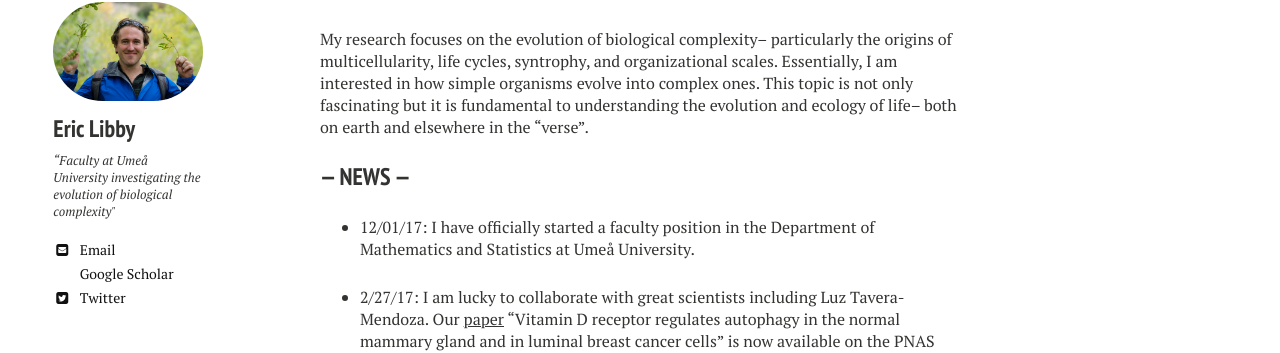
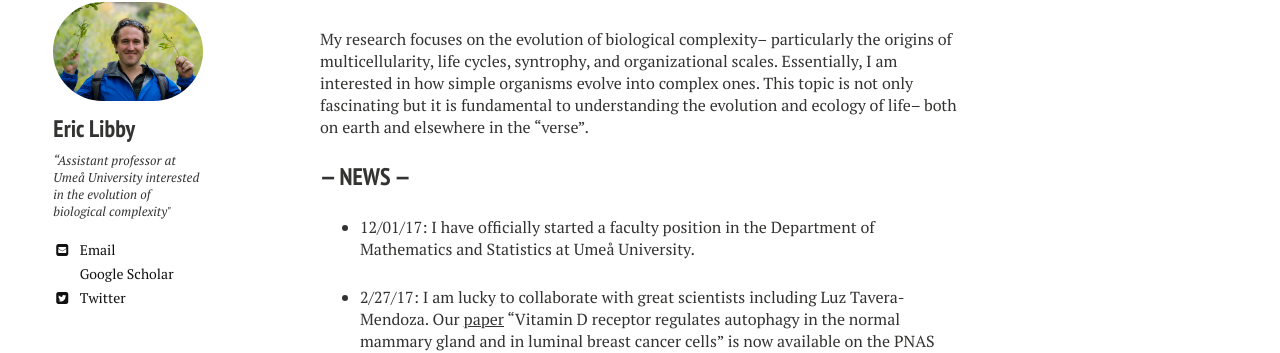
Before and after one commit to ericlibby/oldweb, a Jekyll site: the page built from index.md, in a window 1280 px wide. Shown: the part 439-792 px from the top of the page. Built offline with Jekyll 4.4.1, drawn with Linux system fonts in a browser that asks for light colours; nearby versions of some CDN libraries.

Commit message:
update bio

```diff
--- a/_config.yml
+++ b/_config.yml
@@ -49,7 +49,7 @@ owner:
   avatar5: eric_profile4.jpg
   avatar6: eric_profile6.jpg
 
-  bio: “Faculty at Ume&aring; University investigating the evolution of biological complexity"
+  bio: “Assistant professor at Ume&aring; University interested in the evolution of biological complexity"
   email: elibbyscience@gmail.com
   disqus-shortname:
   scholar: r7I-dmgAAAAJ&hl=en
```
